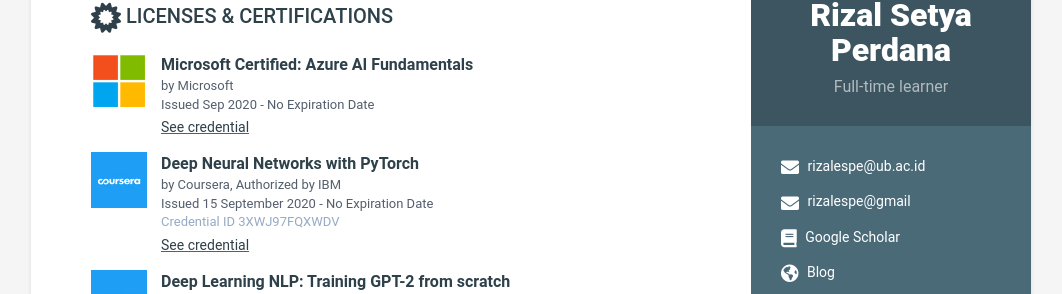
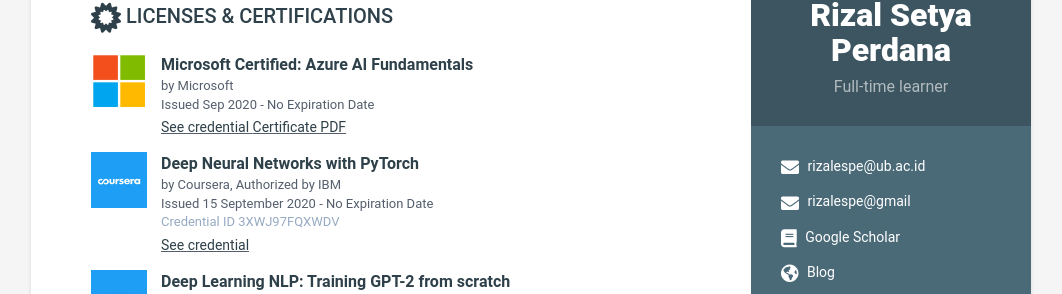
Before and after one commit to rizalespe/rizalespe.github.io, a Jekyll site: the page built from index.html, in a window 1280 px wide. Shown: the part 177-471 px from the top of the page, without its empty margins (109-1171 px from the left). Built offline with Jekyll 4.4.1, drawn with Linux system fonts in a browser that asks for light colours; a script that is not in the unit is left out.

Commit message:
add cert file

```diff
--- a/_data/data.yml
+++ b/_data/data.yml
@@ -89,6 +89,7 @@
         credential_id:
         credential_URL: https://www.youracclaim.com/badges/166a4f25-1e28-4727-884c-5ef9a1982f07/
         organization_logo: "assets/images/microsoft-logo.png"
+        certificate_file: "assets/certificates/Microsoft_Certified_Professional_Certificate_Azure_Fundamental.pdf"
 
       - name: "Deep Neural Networks with PyTorch"
         issuing_organization: "by Coursera, Authorized by IBM"
@@ -138,6 +139,7 @@
         credential_id:
         credential_URL: https://www.youracclaim.com/badges/d1d54dcd-6147-4dd6-b89d-c3c82d744aaf
         organization_logo: "assets/images/microsoft-logo.png"
+
 
 
 
--- a/_includes/certification.html
+++ b/_includes/certification.html
@@ -43,6 +43,10 @@
         {% if certificate.credential_URL %}
         <div class="credential_URL">
           <a href="{{ certificate.credential_URL }}" target="_blank">See credential</a>
+          {% if certificate.certificate_file %}
+            <a href="{{ certificate.certificate_file }}" target="_blank">Certificate PDF</a>
+          {% endif %}
+
         </div>
         {% endif %}
 
```
Also changed, not shown: 3 other files.
